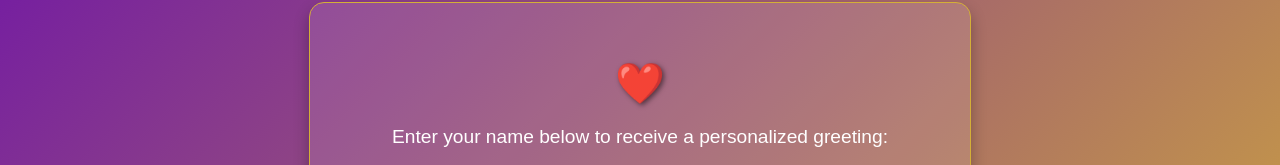
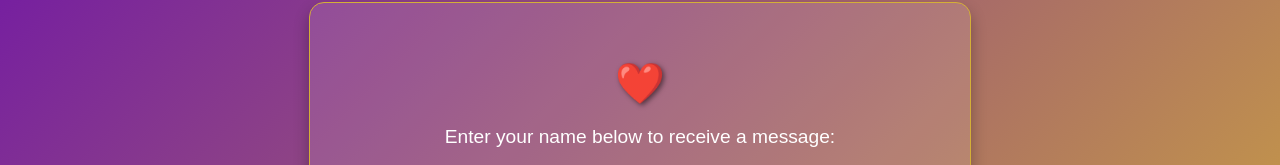
Before and after one commit to gqvity/142, a plain HTML site: page index.html in a window 1280 px wide. Shown: the part 241-406 px from the top of the page. Drawn offline with Linux system fonts and the light colour scheme.

Commit message:
Update index.html

```diff
--- a/index.html
+++ b/index.html
@@ -3,13 +3,13 @@
 <head>
     <meta charset="UTF-8">
     <meta name="viewport" content="width=device-width, initial-scale=1.0">
-    <title>142</title>
+    <title> 142 </title>
     <link rel="stylesheet" href="style.css">
 </head>
 <body>
     <div class="container">
         <h1> ❤️ </h1>
-        <p>Enter your name below to receive a personalized greeting:</p>
+        <p>Enter your name below to receive a message:</p>
         <form id="nameForm">
             <input type="text" id="userName" placeholder="Your Name" required>
             <button type="submit">Submit</button>
```
